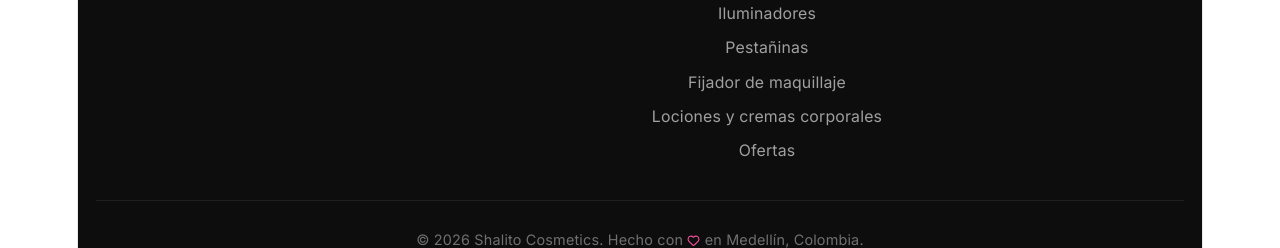
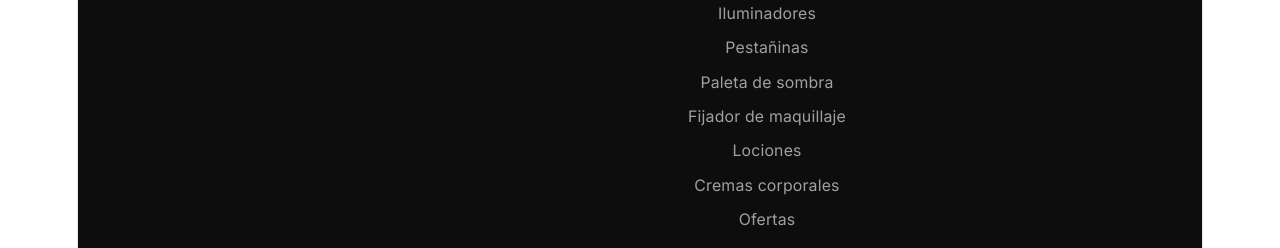
Before and after one commit to andersonmonsal/catalogo, a React (Vite) app: page / in a window 1280 px wide. Shown: the part 2607-2855 px from the top of the page. Built offline with nearby package versions, Linux system fonts and the light colour scheme; no server answers; the database is empty; a web font is replaced by a local one.

Commit message:
fix: remove brillos, rename sombras to paleta de sombra, and split lociones y cremas corporales

```diff
--- a/src/components/CategoryIcons.jsx
+++ b/src/components/CategoryIcons.jsx
@@ -141,8 +141,10 @@ export function getCategoryIcon(cat) {
     'Iluminadores':                <CatIconIluminadores />,
     'Pestañinas':                  <CatIconPestaninas />,
     'Labiales':                    <CatIconLabiales />,
+    'Paleta de sombra':            <CatIconDefault />,
     'Fijador de maquillaje':       <CatIconCremasFijadoras />,
-    'Lociones y cremas corporales':<CatIconLociones />,
+    'Lociones':                    <CatIconLociones />,
+    'Cremas corporales':           <CatIconLociones />,
     'Brochas':                     <CatIconBrochas />,
     'Accesorios':                  <CatIconAccesorios />,
   };
--- a/src/components/layout/Footer.jsx
+++ b/src/components/layout/Footer.jsx
@@ -57,8 +57,10 @@ export default function Footer() {
               <Link to="/catalogo?categoria=Rubores">Rubores</Link>
               <Link to="/catalogo?categoria=Iluminadores">Iluminadores</Link>
               <Link to="/catalogo?categoria=Pestañinas">Pestañinas</Link>
+              <Link to="/catalogo?categoria=Paleta de sombra">Paleta de sombra</Link>
               <Link to="/catalogo?categoria=Fijador de maquillaje">Fijador de maquillaje</Link>
-              <Link to="/catalogo?categoria=Lociones y cremas corporales">Lociones y cremas corporales</Link>
+              <Link to="/catalogo?categoria=Lociones">Lociones</Link>
+              <Link to="/catalogo?categoria=Cremas corporales">Cremas corporales</Link>
               <Link to="/catalogo?filter=ofertas">Ofertas</Link>
             </div>
           </div>
--- a/src/data/initialProducts.js
+++ b/src/data/initialProducts.js
@@ -714,10 +714,10 @@ export const INITIAL_CATEGORIES = [
   "Iluminadores",
   "Pestañinas",
   "Labiales",
-  "Brillos",
-  "Sombras",
+  "Paleta de sombra",
   "Fijador de maquillaje",
-  "Lociones y cremas corporales",
+  "Lociones",
+  "Cremas corporales",
   "Brochas",
   "Accesorios",
   "Otros"
--- a/src/pages/public/Home.jsx
+++ b/src/pages/public/Home.jsx
@@ -201,7 +201,9 @@ const CATEGORIES_HOME = [
   { name: 'Correctores', icon: <CatIconCorrectores /> },
   { name: 'Labiales', icon: <CatIconLabiales /> },
   { name: 'Fijador de maquillaje', icon: <CatIconCremasFijadoras /> },
-  { name: 'Lociones y cremas corporales', icon: <CatIconLociones /> },
+  { name: 'Paleta de sombra', icon: <CatIconDefault /> },
+  { name: 'Lociones', icon: <CatIconLociones /> },
+  { name: 'Cremas corporales', icon: <CatIconLociones /> },
 ];
 
 function SparkleIcon() {
@@ -216,7 +218,8 @@ function getCategoryIcon(cat) {
   const map = {
     Skincare: <CatIconSkincare />, Correctores: <CatIconCorrectores />, Bases: <CatIconBases />, Polvos: <CatIconPolvos />,
     Rubores: <CatIconRubores />, Iluminadores: <CatIconIluminadores />, Pestañinas: <CatIconPestaninas />, Labiales: <CatIconLabiales />,
-    'Fijador de maquillaje': <CatIconCremasFijadoras />, 'Lociones y cremas corporales': <CatIconLociones />, Accesorios: <CatIconAccesorios />,
+    'Paleta de sombra': <CatIconDefault />,
+    'Fijador de maquillaje': <CatIconCremasFijadoras />, 'Lociones': <CatIconLociones />, 'Cremas corporales': <CatIconLociones />, Accesorios: <CatIconAccesorios />,
   };
   return map[cat] || <CatIconDefault />;
 }
```
